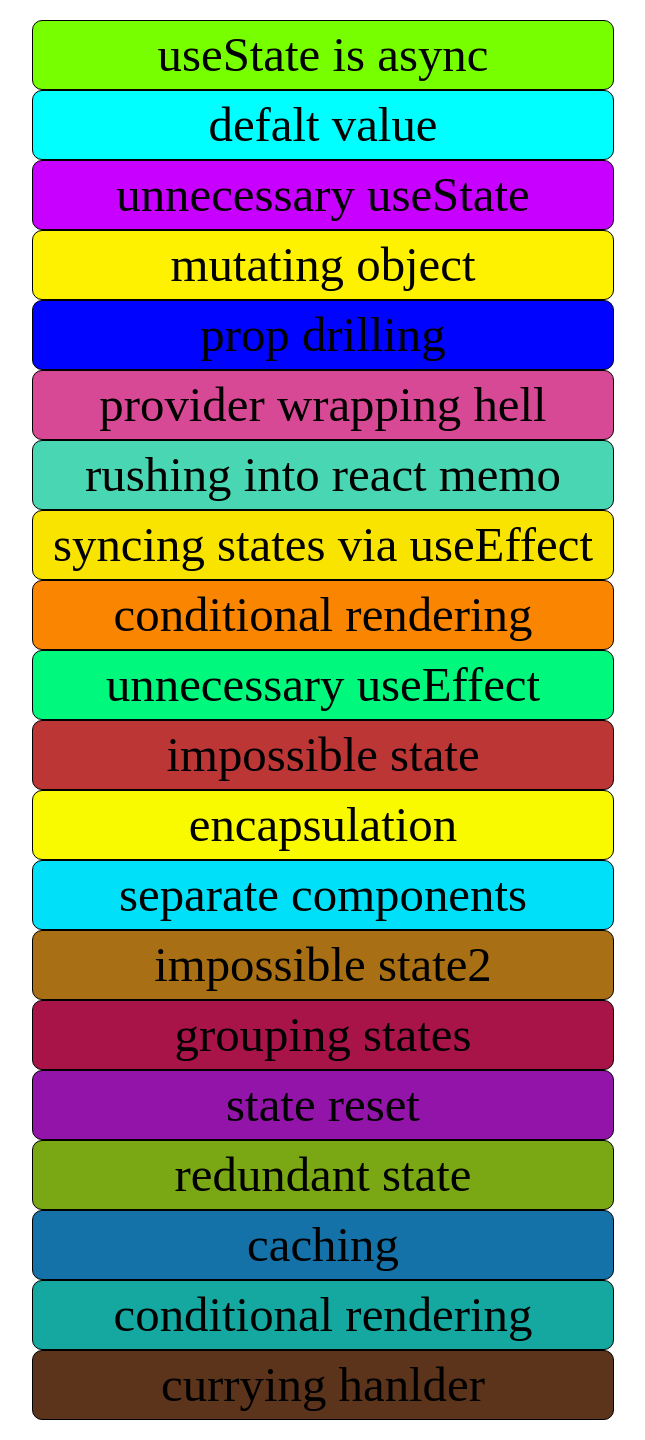
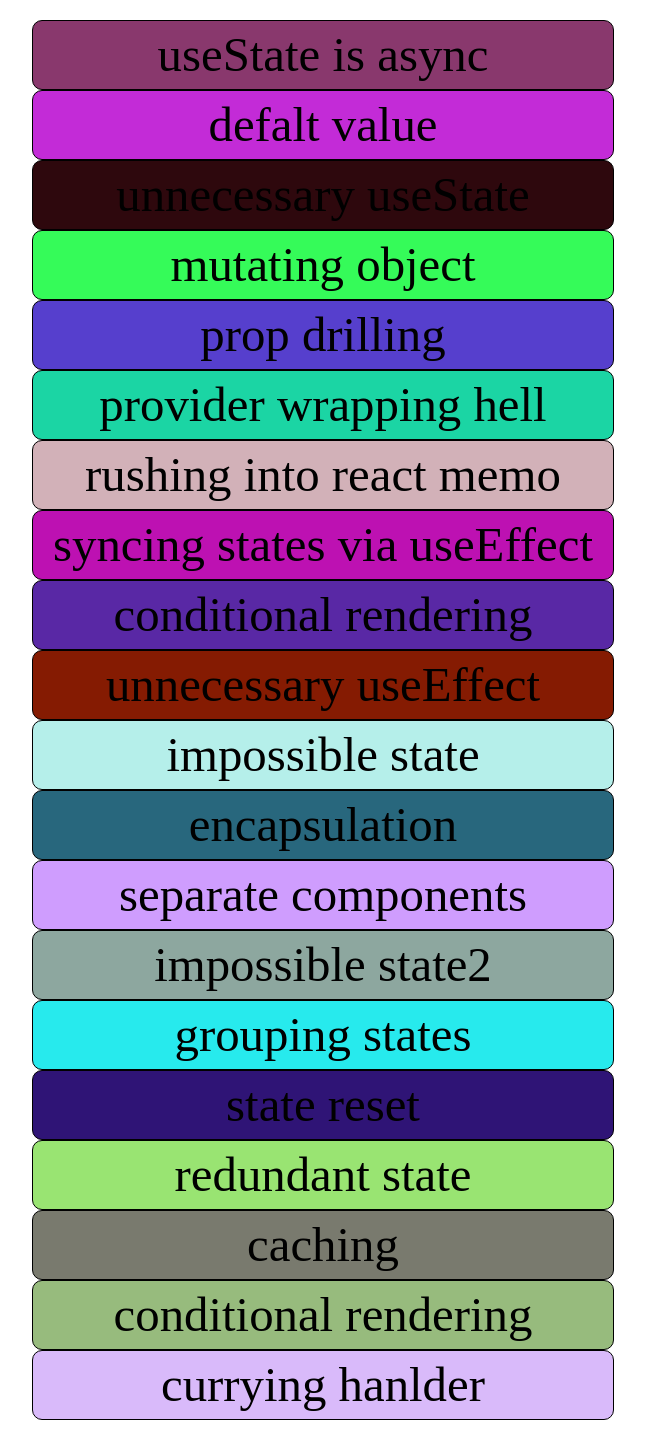
Before and after one commit to duglikespiano/reactjs-best-practice, a React (Create React App) app: page / in a window 1280 px wide. Shown: the whole page, without its empty margins (317-962 px from the left). Built offline with nearby package versions, Linux system fonts and the light colour scheme.

Commit message:
ETC - GENERATE COLOR FUNCTION ADDED TO HOME

```diff
--- a/src/components/0_home/Home.scss
+++ b/src/components/0_home/Home.scss
@@ -17,65 +17,5 @@
 		border: 1px solid black;
 		border-radius: 10px;
 		padding: 0 20px;
-		&:nth-of-type(1) {
-			background-color: rgb(119, 255, 0);
-		}
-		&:nth-of-type(2) {
-			background-color: rgb(0, 255, 255);
-		}
-		&:nth-of-type(3) {
-			background-color: rgb(200, 0, 255);
-		}
-		&:nth-of-type(4) {
-			background-color: rgb(255, 242, 0);
-		}
-		&:nth-of-type(5) {
-			background-color: rgb(0, 4, 255);
-		}
-		&:nth-of-type(6) {
-			background-color: rgb(215, 73, 149);
-		}
-		&:nth-of-type(7) {
-			background-color: rgb(73, 215, 179);
-		}
-		&:nth-of-type(8) {
-			background-color: rgb(249, 228, 0);
-		}
-		&:nth-of-type(9) {
-			background-color: rgb(249, 133, 0);
-		}
-		&:nth-of-type(10) {
-			background-color: rgb(0, 249, 124);
-		}
-		&:nth-of-type(11) {
-			background-color: rgb(189, 54, 54);
-		}
-		&:nth-of-type(12) {
-			background-color: rgb(249, 249, 0);
-		}
-		&:nth-of-type(13) {
-			background-color: rgb(0, 224, 249);
-		}
-		&:nth-of-type(14) {
-			background-color: rgb(168, 111, 20);
-		}
-		&:nth-of-type(15) {
-			background-color: rgb(168, 20, 72);
-		}
-		&:nth-of-type(16) {
-			background-color: rgb(146, 20, 168);
-		}
-		&:nth-of-type(17) {
-			background-color: rgb(121, 168, 20);
-		}
-		&:nth-of-type(18) {
-			background-color: rgb(20, 114, 168);
-		}
-		&:nth-of-type(19) {
-			background-color: rgb(20, 168, 161);
-		}
-		&:nth-of-type(20) {
-			background-color: rgb(91, 52, 27);
-		}
 	}
 }
--- a/src/components/0_home/Home.tsx
+++ b/src/components/0_home/Home.tsx
@@ -1,5 +1,6 @@
 import { Link } from 'react-router-dom';
 import { componentsInfo as components } from './componentsInfo';
+import { updateHexColor } from './componentsInfo';
 import './Home.scss';
 
 export default function Home() {
@@ -7,7 +8,7 @@
 		<div id="home">
 			<ul className="components">
 				{components.map((component) => (
-					<li className="component" key={component.id}>
+					<li className="component" key={component.id} style={{ backgroundColor: updateHexColor() }}>
 						<Link to={component.path}>{component.name}</Link>
 					</li>
 				))}
--- a/src/components/0_home/componentsInfo.ts
+++ b/src/components/0_home/componentsInfo.ts
@@ -100,3 +100,11 @@
 		path: '/20_currying_handler',
 	},
 ];
+
+export const updateHexColor = () => {
+	const RGBArray = [];
+	for (let i = 0; i < 3; i++) {
+		RGBArray.push(Math.floor(Math.random() * 256));
+	}
+	return `rgb(${RGBArray.join(',')})`;
+};
```
